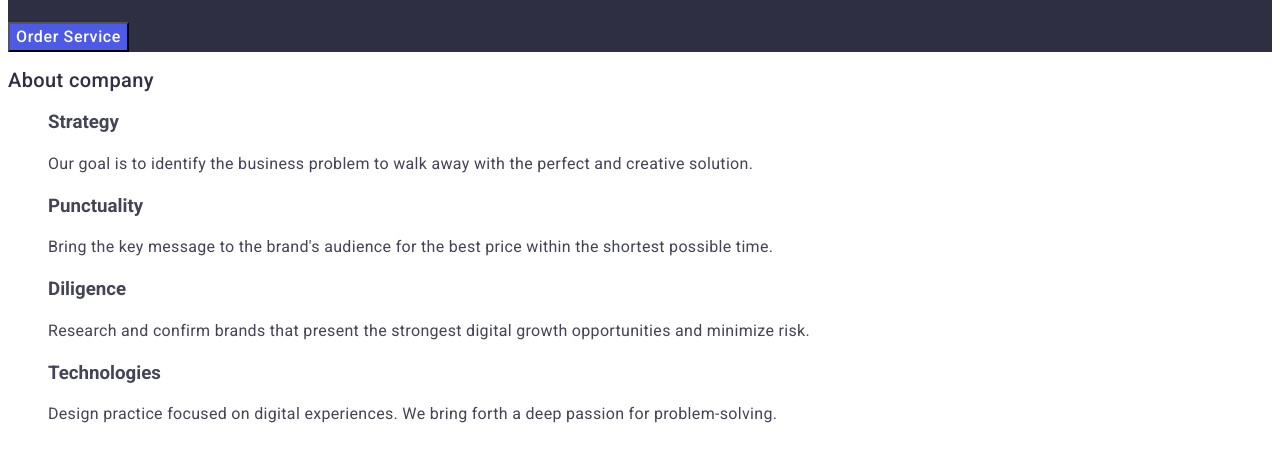
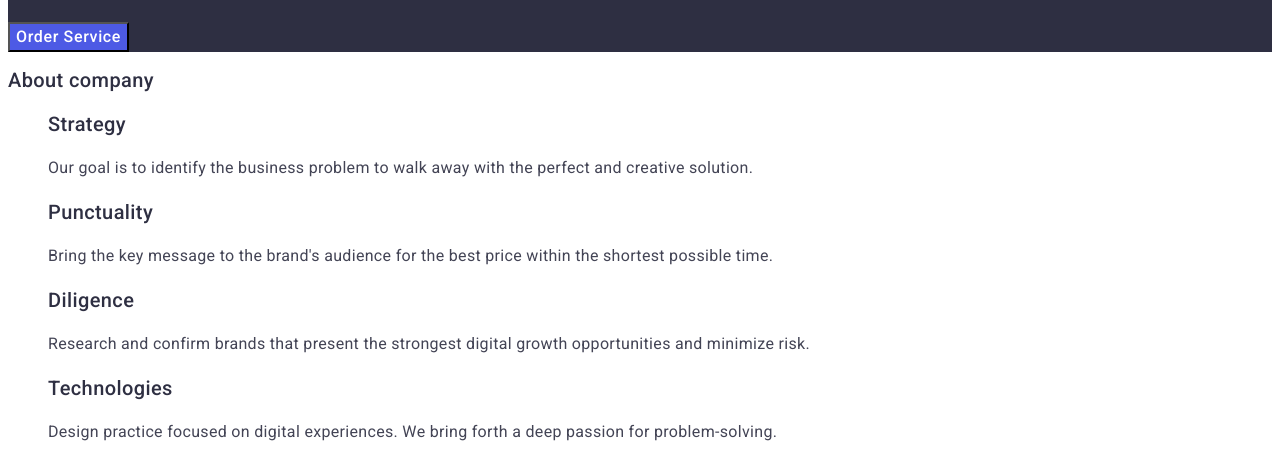
Before and after one commit to Seagull-D/goit-markup-hw-02, a plain HTML site: page index.html in a window 1280 px wide. Shown: the part 312-765 px from the top of the page. Drawn offline with Linux system fonts and the light colour scheme.

Commit message:
comit title

```diff
--- a/index.html
+++ b/index.html
@@ -56,28 +56,28 @@
         <h2 class="about-company-title">About company</h2>
         <ul class="list">
           <li>
-            <h3 class="about-company title">Strategy</h3>
+            <h3 class="about-company-title">Strategy</h3>
             <p class="abaut-company-text">
               Our goal is to identify the business problem to walk away with the
               perfect and creative solution.
             </p>
           </li>
           <li>
-            <h3 class="about-company title">Punctuality</h3>
+            <h3 class="about-company-title">Punctuality</h3>
             <p class="abaut-company-text">
               Bring the key message to the brand's audience for the best price
               within the shortest possible time.
             </p>
           </li>
           <li>
-            <h3 class="about-company title">Diligence</h3>
+            <h3 class="about-company-title">Diligence</h3>
             <p class="abaut-company-text">
               Research and confirm brands that present the strongest digital
               growth opportunities and minimize risk.
             </p>
           </li>
           <li>
-            <h3 class="about-company title">Technologies</h3>
+            <h3 class="about-company-title">Technologies</h3>
             <p class="abaut-company-text">
               Design practice focused on digital experiences. We bring forth a
               deep passion for problem-solving.
```
